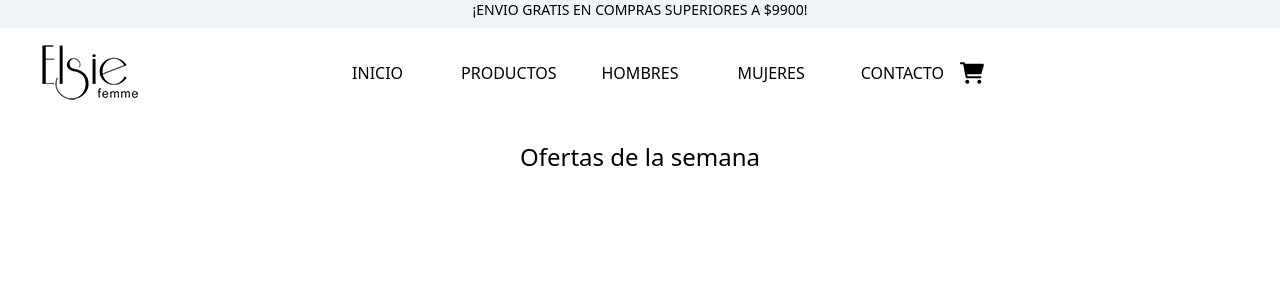
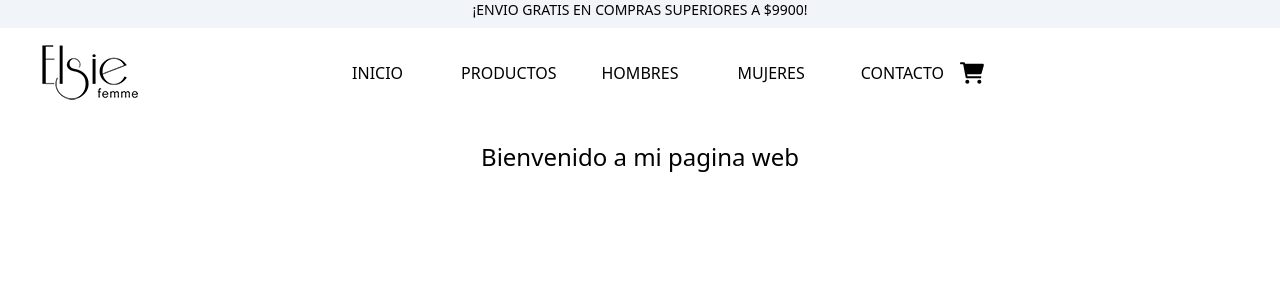
Before and after one commit to NicolasIppoliti/e-commerce-app, a React (Create React App) app: page / in a window 1280 px wide. Shown: the top 300 px of the page. Built offline with nearby package versions, Linux system fonts and the light colour scheme; a web font is replaced by a local one.

Commit message:
tercer desafio

```diff
--- a/src/App.jsx
+++ b/src/App.jsx
@@ -6,7 +6,8 @@ function App() {
   return (
     <div className="App bg-white font-sans">
       <NavBar/>
-      <ItemListContainer/>
+      <ItemListContainer
+        greeting='Bienvenido a mi pagina web'/>
     </div>
   );
 }
--- a/src/components/ItemListContainer/ItemListContainer.jsx
+++ b/src/components/ItemListContainer/ItemListContainer.jsx
@@ -1,9 +1,10 @@
 import './ItemListContainer.css';
 
-const ItemListContainer = () => {
+
+const ItemListContainer = (props) => {
 return (
     <div>
-        <h1 className='pt-10 text-2xl font-light text-center align-middle	'>Ofertas de la semana</h1>
+        <h1 className='pt-10 text-2xl font-light text-center align-middle'>{props.greeting}</h1>
     </div>
 )}
 
```
